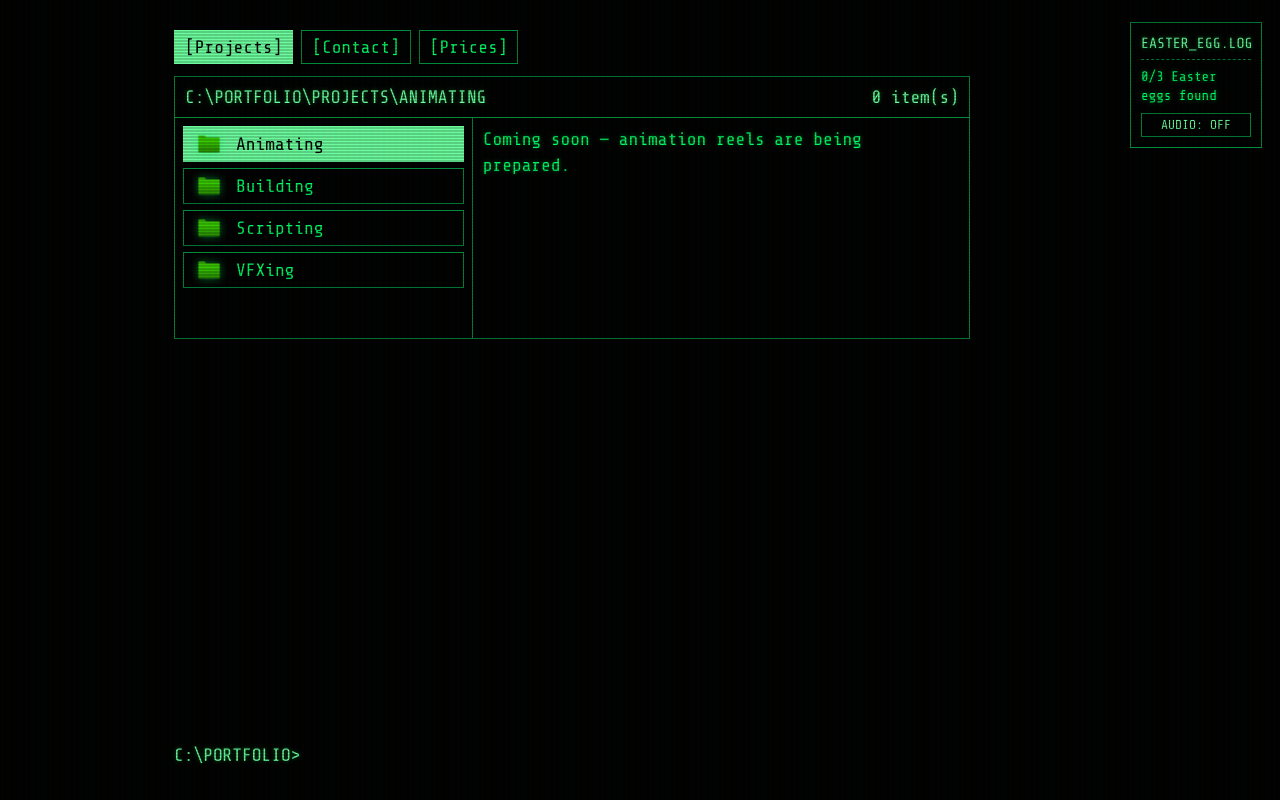
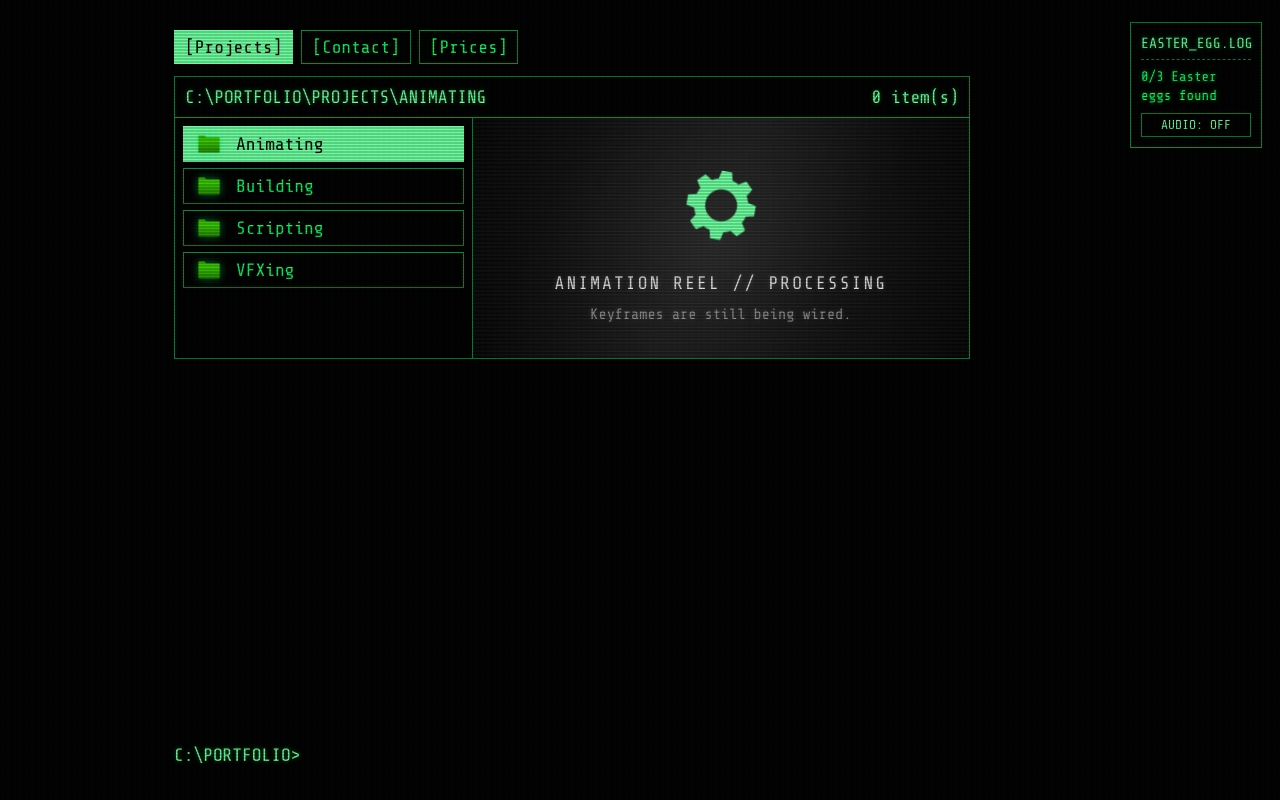
Before and after one commit to Augostolas/AGST, a website: page index.html in a window 1280 px wide. Both pictures are taken after a click on the button "Animating". Drawn offline with nearby package versions, Linux system fonts and the light colour scheme.

Commit message:
feat: add monochrome animation loading state

```diff
--- a/script.js
+++ b/script.js
@@ -242,8 +242,15 @@ document.addEventListener('DOMContentLoaded', () => {
         `).join('');
 
         const selected = folderKey ? folders[folderKey] : null;
+        const animatingActive = folderKey === 'animating';
         const hasPreviews = selected?.files.some(file => file.preview);
-        const fileRows = selected?.files.length ? `
+        const fileRows = animatingActive ? `
+            <div class="animating-placeholder">
+                <span class="animation-gear" aria-hidden="true"></span>
+                <span class="animation-state">ANIMATION REEL // PROCESSING</span>
+                <span class="animation-note">Keyframes are still being wired.</span>
+            </div>
+        ` : selected?.files.length ? `
             <div class="${hasPreviews ? 'preview-grid' : 'plain-file-list'}">
                 ${selected.files.map(renderProjectFile).join('')}
             </div>
@@ -263,7 +270,7 @@ ${renderTabs('projects')}
         <div class="folder-list">
             ${folderRows}
         </div>
-        <div class="file-list">
+        <div class="file-list ${animatingActive ? 'animating-mode' : ''}">
             ${fileRows}
         </div>
     </div>
--- a/style.css
+++ b/style.css
@@ -268,6 +268,59 @@ body.geedorah-mode .folder-icon-red {
 
 .file-list {
     padding: 8px 10px;
+}
+
+.file-list.animating-mode {
+    position: relative;
+    display: grid;
+    place-items: center;
+    min-height: 220px;
+    overflow: hidden;
+    background:
+        linear-gradient(rgba(255, 255, 255, 0.025) 50%, transparent 50%),
+        radial-gradient(circle at center, #242424 0%, #101010 58%, #050505 100%);
+    background-size: 100% 4px, 100% 100%;
+    color: #bdbdbd;
+    text-shadow: 0 0 5px rgba(220, 220, 220, 0.24);
+}
+
+.file-list.animating-mode::before {
+    position: absolute;
+    inset: 0;
+    content: '';
+    pointer-events: none;
+    background: linear-gradient(115deg, transparent 18%, rgba(255, 255, 255, 0.07) 48%, transparent 74%);
+    opacity: 0.55;
+}
+
+.animating-placeholder {
+    position: relative;
+    z-index: 1;
+    display: grid;
+    justify-items: center;
+    gap: 8px;
+    padding: 24px;
+    text-align: center;
+}
+
+.animation-gear {
+    width: clamp(78px, 11vw, 112px);
+    aspect-ratio: 1;
+    background: var(--term-green-bright);
+    filter: drop-shadow(0 0 9px color-mix(in srgb, var(--term-green) 58%, transparent));
+    -webkit-mask: url('assets/ui/animating-gear.png') center / contain no-repeat;
+    mask: url('assets/ui/animating-gear.png') center / contain no-repeat;
+    animation: gearSpin 3.6s linear infinite;
+}
+
+.animation-state {
+    color: #dedede;
+    letter-spacing: 0.12em;
+}
+
+.animation-note {
+    color: #8b8b8b;
+    font-size: 0.84rem;
 }
 
 .plain-file-list {
@@ -562,6 +615,12 @@ body.geedorah-mode.matrix-unlocked .cli-input-area {
     }
 }
 
+@keyframes gearSpin {
+    to {
+        transform: rotate(1turn);
+    }
+}
+
 @media (prefers-reduced-motion: reduce) {
     *,
     *::before,
```
Also changed, not shown: assets/ui/animating-gear.png (added).
